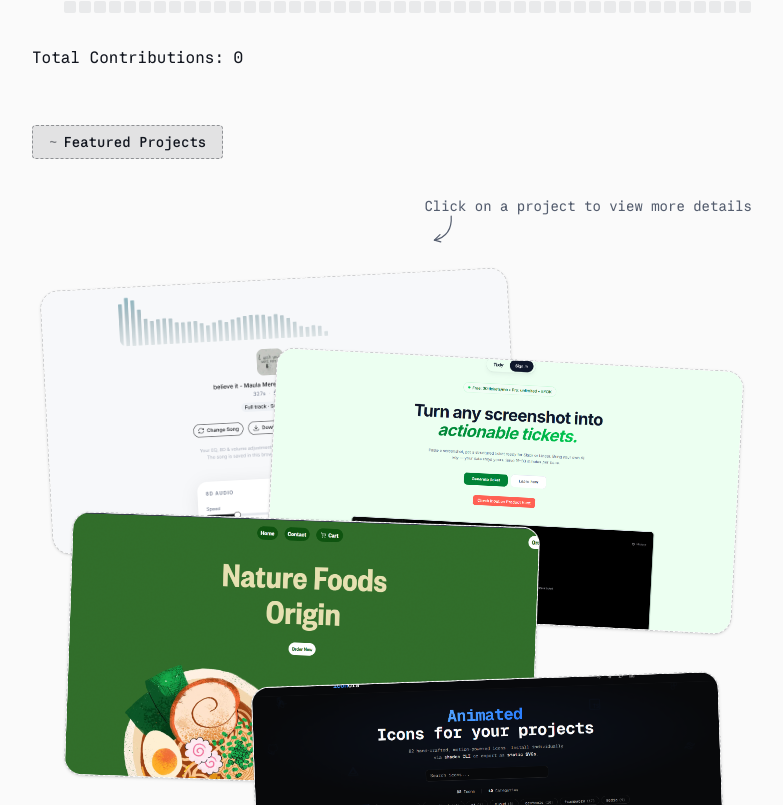
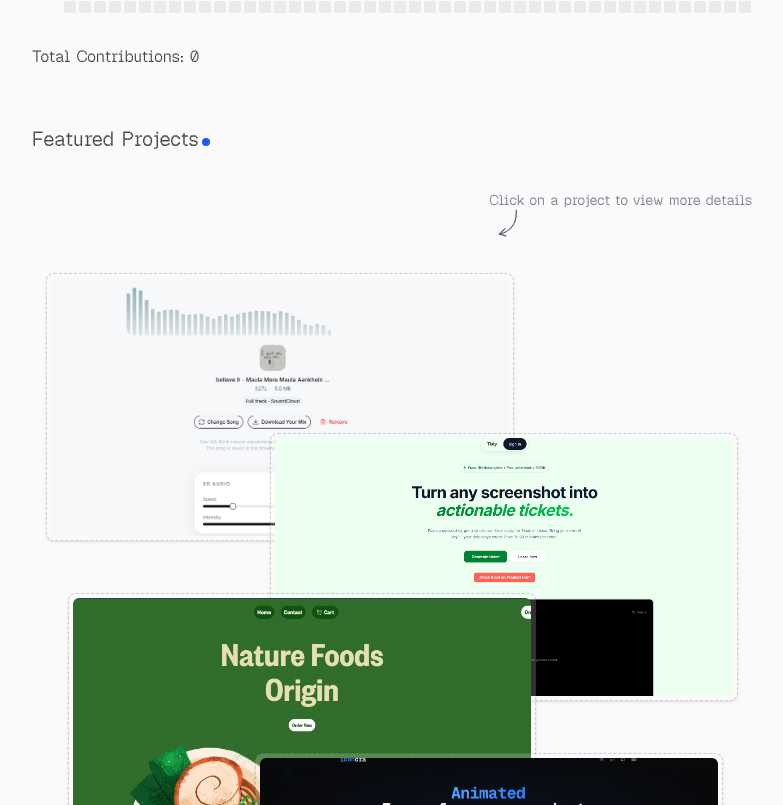
Before and after one commit to bichitrabehera/NextJS-Portfolio, a Next.js app: page / in a window 1280 px wide. Shown: the part 715-1520 px from the top of the page, without its empty margins (248-1031 px from the left). Built offline with nearby package versions, Linux system fonts and the light colour scheme; no server answers.

Commit message:
added a dot 😂

```diff
--- a/app/globals.css
+++ b/app/globals.css
@@ -186,13 +186,12 @@ body {
 
 @font-face {
   font-family: "some";
-  src: url("/fonts/mono.woff2") format("woff2");
+  src: url("/fonts/giest.woff2") format("woff2");
   font-weight: 100 900;
   font-style: normal;
 }
 
-
-.some{
+.some {
   font-family: "some";
   /* letter-spacing: em; */
 }
--- a/app/page.tsx
+++ b/app/page.tsx
@@ -10,9 +10,7 @@ import Exp from "@/components/sections/Exp";
 export default function Page() {
   return (
     <>
-      <>
-        <div className="text-foreground selection:bg-foreground/15 selection:text-foreground mx-auto max-w-3xl px-6">
-          {/* <Banner /> */}
+      <div className="text-foreground selection:text-foreground mx-auto max-w-3xl px-6 selection:bg-blue-500/60">
         <Hero />
         <Github />
         <Featured />
@@ -22,6 +20,5 @@ export default function Page() {
         <Footer />
       </div>
     </>
-    </>
   );
 }
--- a/components/sections/Featured.tsx
+++ b/components/sections/Featured.tsx
@@ -11,10 +11,10 @@ import { HandwrittenArrow, HandwrittenNote } from "../ui/handwritten-note";
 import { ArrowRight, CornerDownLeft } from "lucide-react";
 
 const positions = [
-  "left-[2%] top-[3%] rotate-[-3deg]",
-  "right-[2%] top-[13%] rotate-[3deg]",
-  "left-[5%] top-[33%] rotate-[2deg]",
-  "right-[4%] top-[53%] rotate-[-2deg]",
+  "left-[2%] top-[3%] ",
+  "right-[2%] top-[23%] ",
+  "left-[5%] top-[43%] ",
+  "right-[4%] top-[63%] ",
 ];
 
 export default function FeaturedProjects() {
@@ -34,31 +34,31 @@ export default function FeaturedProjects() {
           </HandwrittenNote>
         </div>
 
-        <div className="relative mt-10 h-100 overflow-hidden md:h-200">
+        <div className="relative mt-10 h-[25rem] overflow-visible md:h-[50rem]">
           {featuredProjects.map((project, index) => (
             <button
               key={project.slug}
               type="button"
               onClick={() => setSelectedProject(project)}
-              className={`group absolute w-[65%] max-w-3xl text-left ${positions[index]}`}
+              className={`group focus-visible:ring-foreground absolute w-[65%] max-w-3xl text-left transition-transform duration-300 hover:z-50 hover:scale-[1.01] hover:rotate-0 focus-visible:z-50 focus-visible:ring-2 focus-visible:outline-none ${positions[index]}`}
             >
-              <div className="border-foreground/20 bg-background overflow-hidden rounded-2xl border border-dashed shadow-sm transition-all duration-300 group-hover:z-50 group-hover:scale-[1.05] group-hover:rotate-0">
-                <div className="relative aspect-video overflow-hidden rounded-md">
+              <div className="border-foreground/20 bg-background/20 overflow-hidden rounded-md border border-dashed p-1 shadow-sm">
+                <div className="relative aspect-video overflow-hidden rounded-sm">
                   <Image
                     src={project.image}
                     alt={`Screenshot of ${project.name}`}
                     fill
-                    className="object-cover"
+                    sizes="(max-width: 768px) 90vw, 65vw"
+                    className="object-cover transition-transform duration-500 group-hover:scale-102"
                   />
 
-                  {/* Hover overlay */}
-                  <div className="absolute inset-0 flex items-end justify-between bg-black/0 p-4 opacity-0 transition-all duration-300 group-hover:bg-black/40 group-hover:opacity-100">
+                  <div className="absolute inset-0 flex items-end justify-between bg-black/40 p-4 opacity-0 transition-opacity duration-300 group-hover:opacity-100 group-focus-visible:opacity-100">
                     <span className="text-sm font-medium text-white">
                       {project.name}
                     </span>
 
                     <span className="text-xs text-white/80">
-                      view case study{" "}
+                      View case study
                       <ArrowRight className="ml-1 inline h-4 w-4" />
                     </span>
                   </div>
--- a/components/sections/Highlights.tsx
+++ b/components/sections/Highlights.tsx
@@ -31,7 +31,7 @@ function Highlights() {
                 <div className="bg-background border-foreground/30 h-2 w-2 rounded-full border-2" />
 
                 <div>
-                  <div className="text-foreground font-medium">
+                  <div className="text-foreground font">
                     {year}
                   </div>
                 </div>
--- a/components/ui/Heading.tsx
+++ b/components/ui/Heading.tsx
@@ -11,13 +11,10 @@ export default function Heading({
 }: HeadingProps) {
   return (
     <div className="py-6">
-      <Tag
-        className={`bg-foreground/10 border-foreground/40 inline-flex items-center gap-1.5 rounded border border-dashed px-4 py-1.5 text-sm font-medium ${className}`}
-      >
-        <span aria-hidden="true" className="text-foreground/50">
-          ~
-        </span>
+      <Tag className={`text-xl font-medium ${className}`}>
+        <span aria-hidden="true" className="text-foreground/50"></span>
         {heading}
+        <span className="ml-1 inline-block h-2 w-2 rounded-full bg-blue-600"></span>
       </Tag>
     </div>
   );
```
Lines whose indentation alone changed are shown as unchanged.
